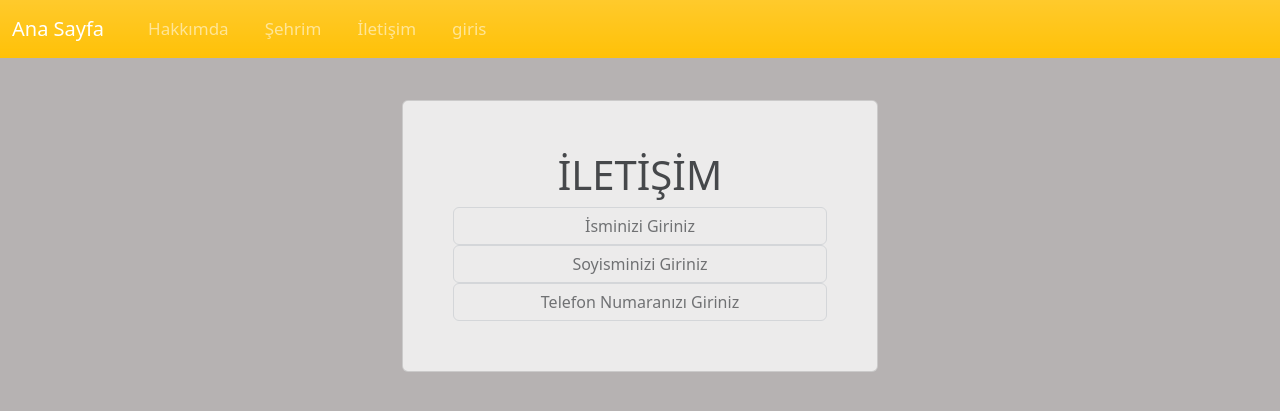
After one commit to emin4454/WebOdev2023, a PHP site: page /iletisim.html in a window 1280 px wide. The commit adds this page. Shown: the top 411 px of the page. Run offline with PHP 8.4, Linux system fonts and the light colour scheme.

Commit message:
bigupdate

```diff
--- a/ben.html
+++ b/ben.html
@@ -23,6 +23,9 @@
                   </li>
                   <li class="nav-item">
                     <a class="nav-link" href="sehrim.html">Şehrim</a>
+                  </li>
+                  <li class="nav-item">
+                    <a class="nav-link" href="iletisim.html">İletişim</a>
                   </li>
                   </li>
                 </ul>
--- /dev/null
+++ b/css/style2.css
@@ -0,0 +1,27 @@
+.girisBody{
+    background-color: rgb(182, 178, 178);
+}
+
+.girisContainer{
+    margin-top: 100px;
+    display: flex;
+    justify-content: center;
+}
+
+.girisContainer .card{
+    padding: 50px;
+    opacity: 0.7;
+    width: 600px;
+}
+
+.iletisimBody{
+    background-color: rgb(182, 178, 178);
+}
+.iletisimContainer{
+    margin-top: 100px;
+}
+
+.iletisimContainer .card{
+    padding: 50px;
+    opacity: 0.75;
+}
--- /dev/null
+++ b/iletisim.html
@@ -0,0 +1,62 @@
+<!doctype html>
+<html lang="en">
+  <head>
+    <meta charset="utf-8">
+    <meta name="viewport" content="width=device-width, initial-scale=1">
+    <title>İletişim</title>
+    <link href="https://cdn.jsdelivr.net/npm/bootstrap@5.3.0-alpha3/dist/css/bootstrap.min.css" rel="stylesheet" integrity="sha384-KK94CHFLLe+nY2dmCWGMq91rCGa5gtU4mk92HdvYe+M/SXH301p5ILy+dN9+nJOZ" crossorigin="anonymous">
+
+    <link rel="stylesheet" href="css/style.css">
+    <link rel="stylesheet" href="css/style2.css">
+
+  </head>
+
+
+  <body class="iletisimBody">
+
+        <nav class="navbar navbar-expand-lg bg-warning bg-gradient fixed-top" data-bs-theme="dark" id="iletisimNav">
+            <div class="container-fluid">
+              <a class="navbar-brand" href="index.html">Ana Sayfa</a>
+              <div class="collapse navbar-collapse" id="navbarNav">
+                <ul class="navbar-nav">
+                  <li class="nav-item">
+                    <a class="nav-link" href="ben.html">Hakkımda</a>
+                  </li>
+                  <li class="nav-item">
+                    <a class="nav-link" href="sehrim.html">Şehrim</a>
+                  </li>
+                  <li class="nav-item">
+                    <a class="nav-link" href="iletisim.html">İletişim</a>
+                  </li>
+                  <li class="nav-item">
+                    <a class="nav-link" href="giris.html">giris</a>
+                  </li>
+                </ul>
+              </div>
+            </div>
+          </nav>
+
+          <section class="site-section">
+              <div class="container  iletisimContainer" style="width: 500px;">
+                    <div class="card">
+                        <div class=" section-heading text-center">
+                            <h1>İLETİŞİM</h1>
+                        </div>
+                            <form action="iletisim.php" method="post" novalidate name="form">
+                                <div class="form-group">
+                                     <input id="ad" type="text" class="form-control text-center" placeholder="İsminizi Giriniz" name="isim">
+                                </div>
+                                <div class="form-group">
+                                      <input id="soyad" type="text" class="form-control text-center" placeholder="Soyisminizi Giriniz" name="soyisim">
+                                </div>
+                                <div class="form-group">
+                                  <input type="text" name="telefonNo" placeholder="Telefon Numaranızı Giriniz" class="form-control text-center" id="telefon">
+                                </div>
+                            </form>
+                    </div>
+              </div>
+          </section>
+
+          <script src="https://cdn.jsdelivr.net/npm/bootstrap@5.3.0-alpha3/dist/js/bootstrap.bundle.min.js" integrity="sha384-ENjdO4Dr2bkBIFxQpeoTz1HIcje39Wm4jDKdf19U8gI4ddQ3GYNS7NTKfAdVQSZe" crossorigin="anonymous"></script>
+  </body>
+</html>
--- a/index.html
+++ b/index.html
@@ -28,6 +28,12 @@
               <li class="nav-item">
                 <a class="nav-link" href="sehrim.html">Şehrim</a>
               </li>
+              <li class="nav-item">
+                <a class="nav-link" href="iletisim.html">İletişim</a>
+              </li>
+              <li class="nav-item">
+                <a class="nav-link" href="giris.php">giris</a>
+              </li>
               </li>
             </ul>
           </div>
--- a/mirasimiz.html
+++ b/mirasimiz.html
@@ -23,6 +23,9 @@
                   </li>
                   <li class="nav-item">
                     <a class="nav-link" href="sehrim.html">Şehrim</a>
+                  </li>
+                  <li class="nav-item">
+                    <a class="nav-link" href="iletisim.html">İletişim</a>
                   </li>
                   </li>
                 </ul>
--- a/sehrim.html
+++ b/sehrim.html
@@ -24,7 +24,11 @@
                   <li class="nav-item">
                     <a class="nav-link" href="sehrim.html">Şehrim</a>
                   </li>
+                  <li class="nav-item">
+                    <a class="nav-link" href="iletisim.html">İletişim</a>
                   </li>
+                  </li>
+
                 </ul>
               </div>
             </div>
```
Also changed, not shown: baglanti.php (added, +15 -0 lines), giris.html (added, +63 -0 lines), login.php (added, +16 -0 lines), css/style.css (line endings or trailing spaces), giris.php (added).
